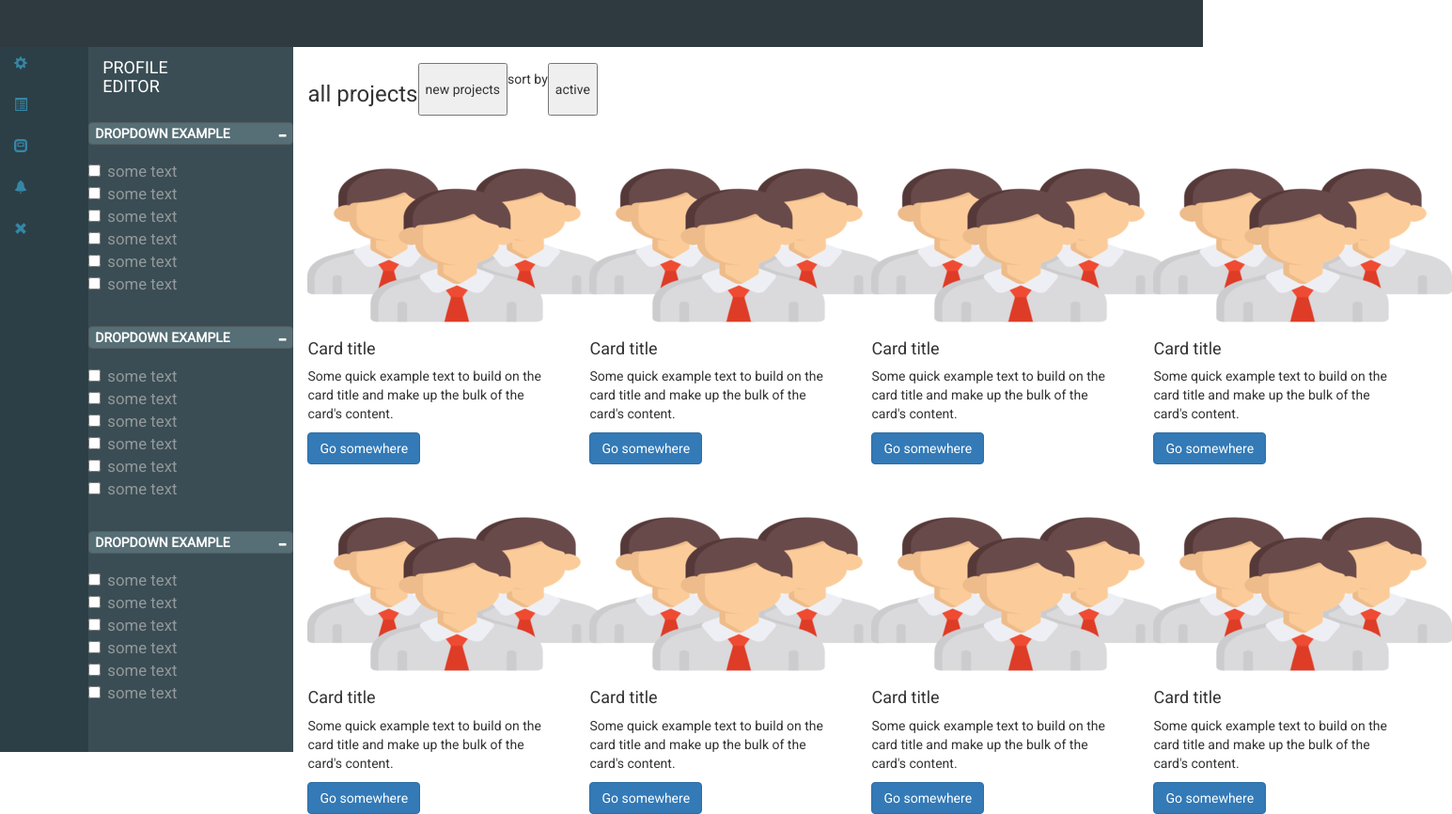
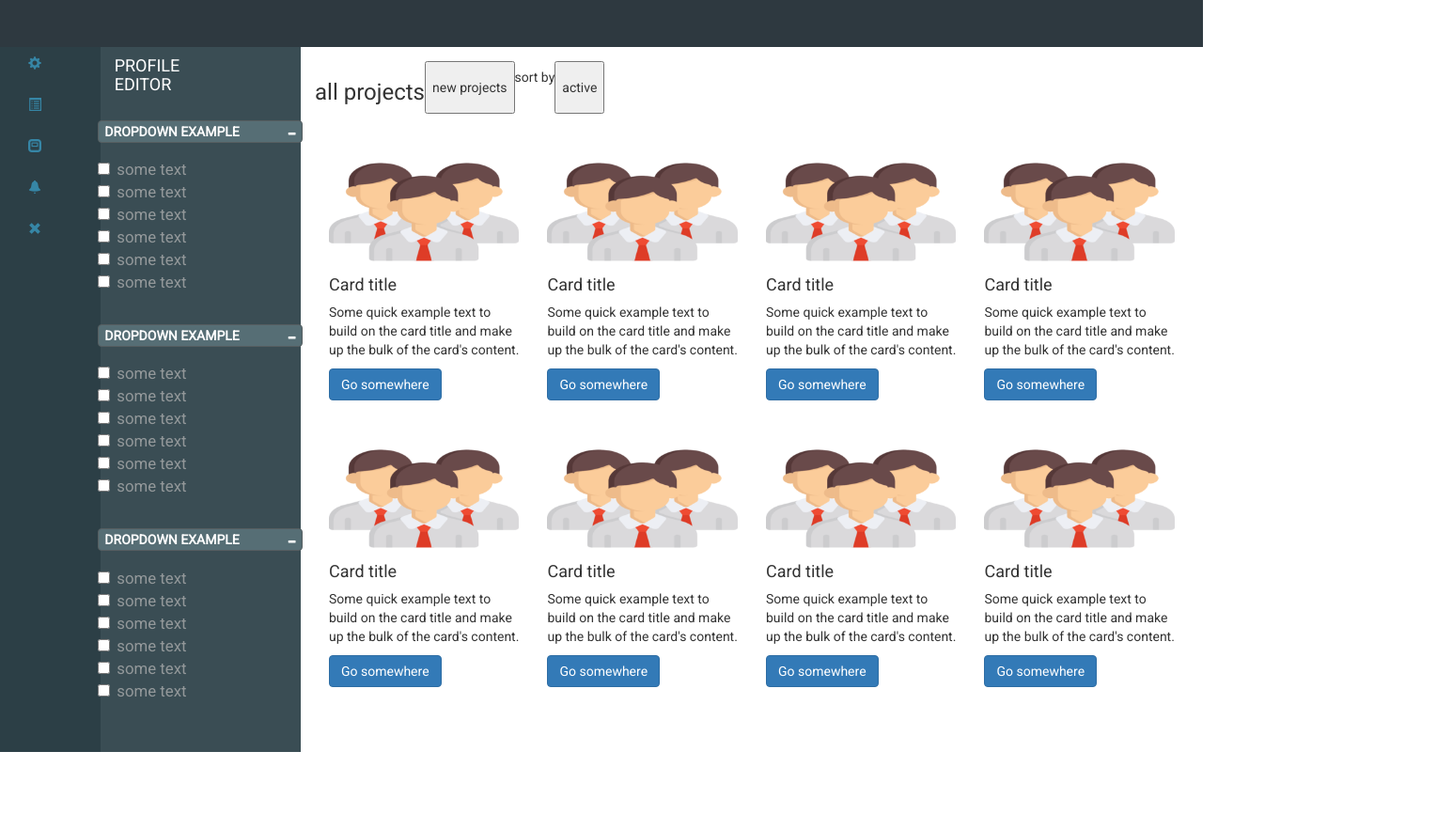
Before and after one commit to guyi0/builder, a website built with webpack: page index.html in a window 1280 px wide. Shown: the whole page at 94% size, 1545 px wide, since content can reach past the window. After the commit the page ends 800 px from the top, so only its background shows below. Built offline with nearby package versions, Linux system fonts and the light colour scheme; files whose address does not match are found by name.

Commit message:
fixed maring and padding

```diff
--- a/css/app.scss
+++ b/css/app.scss
@@ -13,6 +13,11 @@ body {
     font-family: 'Roboto', sans-serif;
     min-height: 100%;
 
+
+}
+.row {
+
+  margin: 0;
 }
 
 
@@ -272,6 +277,7 @@ display: flex;
       flex-direction: row;
       justify-content: space-around;
       margin-top: 5%;
+      margin-right:0;
 
 }
 
--- a/index.html
+++ b/index.html
@@ -32,7 +32,7 @@
 <div class="row navPage">
 
 
-    <div class=" col-lg-1 left">
+    <div class=" col-sm-1 left">
       <div class="item ">
 <span class="glyphicon glyphicon-cog icon"></span> </div>
 <div class="item ">
@@ -52,7 +52,7 @@
     </div>
 </div>
 <!-- submanu bar   -->
-<div class="right col-lg-2">
+<div class="right col-sm-2">
 
 
 
@@ -106,7 +106,7 @@
 
 
 </div>
-<div class="col-lg-9">
+<div class="col-sm-9">
 <div class ="pagehead">
   <h3>all projects </h3>
   <button type="button" name="button">new projects </button>
@@ -115,32 +115,32 @@
 </div>
 <div class="cardbody">
 <div class="row">
-  <div class="card col-lg-3" style="width: 30rem;">
-    <img class="card-img-top" src="../images/icon/030-team.png" alt="Card image cap">
+  <div class="card col-sm-3" style="width: 30rem;">
+    <img class="card-img-top img-responsive" src="../images/icon/030-team.png" alt="Card image cap">
     <div class="card-block">
       <h4 class="card-title">Card title</h4>
       <p class="card-text">Some quick example text to build on the card title and make up the bulk of the card's content.</p>
       <a href="#" class="btn btn-primary">Go somewhere</a>
     </div>
   </div>
-  <div class="card col-lg-3" style="width: 30rem;">
-    <img class="card-img-top" src="../images/icon/030-team.png" alt="Card image cap">
+  <div class="card col-sm-3" style="width: 30rem;">
+    <img class="card-img-top img-responsive" src="../images/icon/030-team.png" alt="Card image cap">
     <div class="card-block">
       <h4 class="card-title">Card title</h4>
       <p class="card-text">Some quick example text to build on the card title and make up the bulk of the card's content.</p>
       <a href="#" class="btn btn-primary">Go somewhere</a>
     </div>
   </div>
-  <div class="card col-lg-3" style="width: 30rem;">
-    <img class="card-img-top" src="../images/icon/030-team.png" alt="Card image cap">
+  <div class="card col-sm-3" style="width: 30rem;">
+    <img class="card-img-top img-responsive" src="../images/icon/030-team.png" alt="Card image cap">
     <div class="card-block">
       <h4 class="card-title">Card title</h4>
       <p class="card-text">Some quick example text to build on the card title and make up the bulk of the card's content.</p>
       <a href="#" class="btn btn-primary">Go somewhere</a>
     </div>
   </div>
-  <div class="card col-lg-3" style="width: 30rem;">
-    <img class="card-img-top" src="../images/icon/030-team.png" alt="Card image cap">
+  <div class="card col-sm-3" style="width: 30rem;">
+    <img class="card-img-top img-responsive" src="../images/icon/030-team.png" alt="Card image cap">
     <div class="card-block">
       <h4 class="card-title">Card title</h4>
       <p class="card-text">Some quick example text to build on the card title and make up the bulk of the card's content.</p>
@@ -150,32 +150,32 @@
 
 </div>
 <div class="row">
-  <div class="card col-lg-3" style="width: 30rem;">
-    <img class="card-img-top" src="../images/icon/030-team.png" alt="Card image cap">
+  <div class="card col-sm-3" style="width: 30rem;">
+    <img class="card-img-top img-responsive" src="../images/icon/030-team.png" alt="Card image cap">
     <div class="card-block">
       <h4 class="card-title">Card title</h4>
       <p class="card-text">Some quick example text to build on the card title and make up the bulk of the card's content.</p>
       <a href="#" class="btn btn-primary">Go somewhere</a>
     </div>
   </div>
-  <div class="card col-lg-3" style="width: 30rem;">
-    <img class="card-img-top" src="../images/icon/030-team.png" alt="Card image cap">
+  <div class="card col-sm-3" style="width: 30rem;">
+    <img class="card-img-top img-responsive" src="../images/icon/030-team.png" alt="Card image cap">
     <div class="card-block">
       <h4 class="card-title">Card title</h4>
       <p class="card-text">Some quick example text to build on the card title and make up the bulk of the card's content.</p>
       <a href="#" class="btn btn-primary">Go somewhere</a>
     </div>
   </div>
-  <div class="card col-lg-3" style="width: 30rem;">
-    <img class="card-img-top" src="../images/icon/030-team.png" alt="Card image cap">
+  <div class="card col-sm-3" style="width: 30rem;">
+    <img class="card-img-top img-responsive" src="../images/icon/030-team.png" alt="Card image cap">
     <div class="card-block">
       <h4 class="card-title">Card title</h4>
       <p class="card-text">Some quick example text to build on the card title and make up the bulk of the card's content.</p>
       <a href="#" class="btn btn-primary">Go somewhere</a>
     </div>
   </div>
-  <div class="card col-lg-3" style="width: 30rem;">
-    <img class="card-img-top" src="../images/icon/030-team.png" alt="Card image cap">
+  <div class="card col-sm-3" style="width: 30rem;">
+    <img class="card-img-top img-responsive" src="../images/icon/030-team.png" alt="Card image cap">
     <div class="card-block">
       <h4 class="card-title">Card title</h4>
       <p class="card-text">Some quick example text to build on the card title and make up the bulk of the card's content.</p>
```
